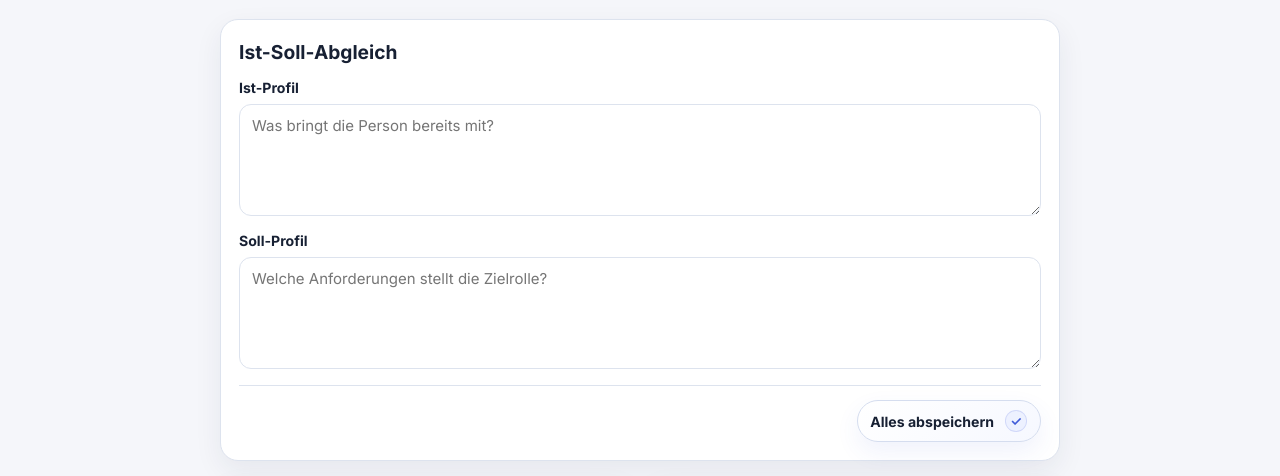
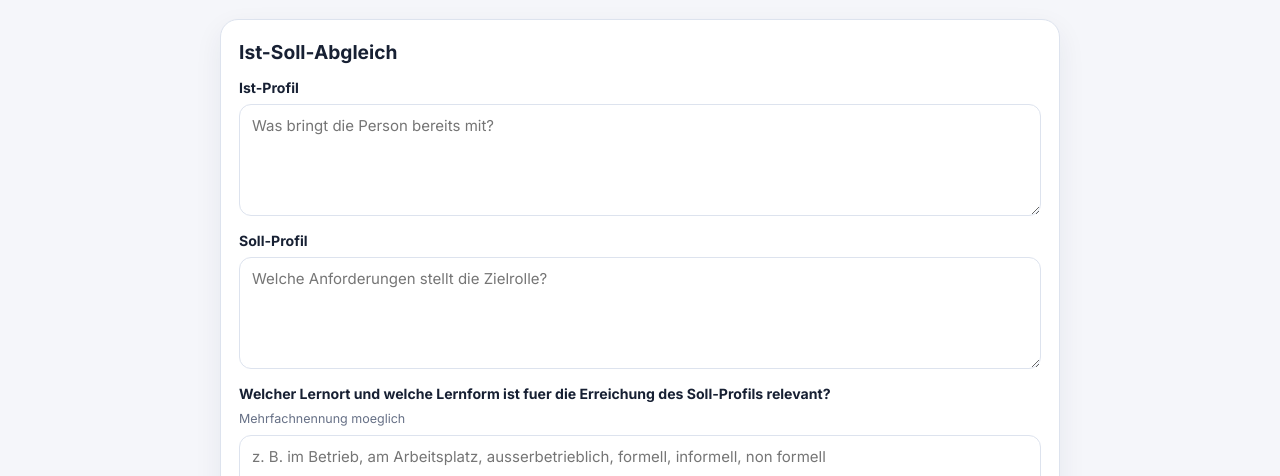
Before and after one commit to SnickersDE/Workintegrated-Learning-Software, a plain HTML site: page arbeitsblatt-2.html in a window 1280 px wide. Shown: the part 256-732 px from the top of the page. Drawn offline with Linux system fonts and the light colour scheme.

Commit message:
Add learning place and format field to AB2

```diff
--- a/arbeitsblatt-2.html
+++ b/arbeitsblatt-2.html
@@ -49,6 +49,7 @@
         <div class="form-grid">
           <label class="field field--wide"><span>Ist-Profil</span><textarea data-persist="analyse_ist" rows="4" placeholder="Was bringt die Person bereits mit?"></textarea></label>
           <label class="field field--wide"><span>Soll-Profil</span><textarea data-persist="analyse_soll" rows="4" placeholder="Welche Anforderungen stellt die Zielrolle?"></textarea></label>
+          <label class="field field--wide"><span>Welcher Lernort und welche Lernform ist fuer die Erreichung des Soll-Profils relevant?</span><small class="field-hint">Mehrfachnennung moeglich</small><textarea data-persist="analyse_lernort_lernform" rows="4" placeholder="z. B. im Betrieb, am Arbeitsplatz, ausserbetrieblich, formell, informell, non formell"></textarea></label>
         </div>
       </article>
 
```
